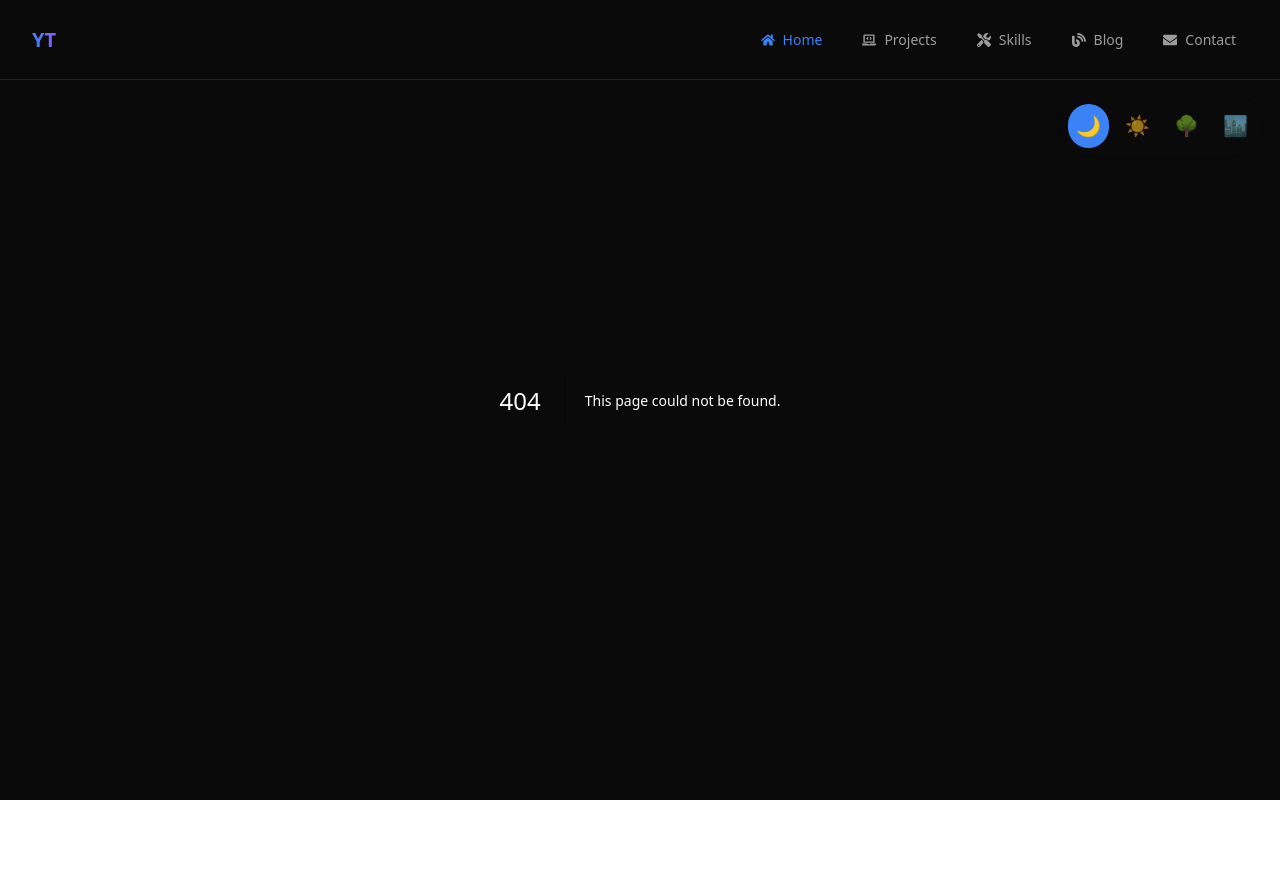
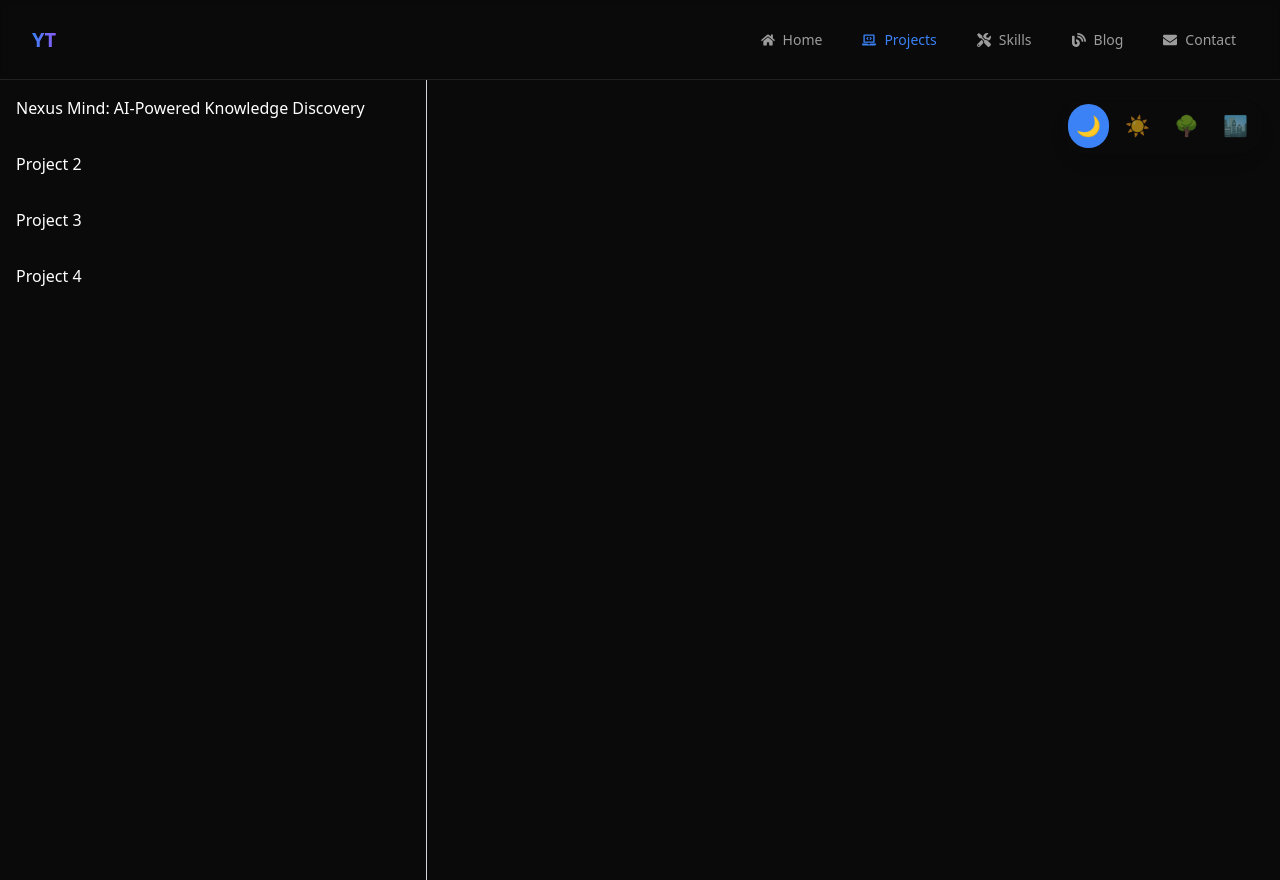
Before and after one commit to tiwaryash/portfolio, a Next.js app: page /projects in a window 1280 px wide. Before the commit this address had no page. Before the commit the page ends 800 px from the top, so only its background shows below. Built offline with nearby package versions, Linux system fonts and the light colour scheme.

Commit message:
project inital template addition

```diff
--- /dev/null
+++ b/src/app/projects/page.tsx
@@ -0,0 +1,36 @@
+'use client';
+
+import { useState } from 'react';
+
+const projects = [
+  { name: 'Nexus Mind: AI-Powered Knowledge Discovery', image: '/project_images/nexus.png' },
+  { name: 'Project 2', image: '/project_images/project2.png' },
+  { name: 'Project 3', image: '/project_images/project3.png' },
+  { name: 'Project 4', image: '/project_images/project4.png' },
+];
+
+export default function Projects() {
+  const [hoveredProject, setHoveredProject] = useState(null);
+
+  return (
+    <div className="flex min-h-screen mt-20"> {/* Added mt-20 to create space for the navbar */}
+      <div className="w-1/3 border-r border-gray-300">
+        {projects.map((project) => (
+          <div
+            key={project.name}
+            className="p-4 cursor-pointer hover:bg-gray-200 transition-transform transform hover:scale-105"
+            onMouseEnter={() => setHoveredProject(project.image)}
+            onMouseLeave={() => setHoveredProject(null)}
+          >
+            {project.name}
+          </div>
+        ))}
+      </div>
+      <div className="w-2/3 flex justify-center items-center">
+        {hoveredProject && (
+          <img src={hoveredProject} alt="Project Preview" className="max-w-full h-auto" />
+        )}
+      </div>
+    </div>
+  );
+}
--- a/src/components/Navigation.tsx
+++ b/src/components/Navigation.tsx
@@ -4,6 +4,7 @@
 import { motion } from 'framer-motion';
 import { useState, useEffect } from 'react';
 import Link from 'next/link';
+import { usePathname } from 'next/navigation'; // Updated import
 import { FaHome, FaLaptopCode, FaTools, FaBlog, FaEnvelope } from 'react-icons/fa'; // Importing icons
 
 const sections = [
@@ -16,11 +17,12 @@ const sections = [
 
 export function Navigation() {
   const [activeSection, setActiveSection] = useState('Home');
+  const pathname = usePathname(); // Get the current pathname
 
   useEffect(() => {
     const handleScroll = () => {
       const sections = document.querySelectorAll('section');
-      const scrollPosition = window.scrollY + 100;
+      const scrollPosition = window.scrollY + 100; // Adjust for navbar height
 
       sections.forEach((section) => {
         const sectionTop = section.offsetTop;
@@ -39,6 +41,14 @@ export function Navigation() {
     window.addEventListener('scroll', handleScroll);
     return () => window.removeEventListener('scroll', handleScroll);
   }, []);
+
+  useEffect(() => {
+    // Update active section based on the current route
+    const currentSection = sections.find(section => section.href === pathname);
+    if (currentSection) {
+      setActiveSection(currentSection.name);
+    }
+  }, [pathname]);
 
   return (
     <nav className="fixed top-0 left-0 right-0 z-40 bg-background/80 backdrop-blur-sm border-b border-text/10 h-20">
```
Also changed, not shown: public/project_images/nexus.png (added), 1 other file (tests, documents, lock files or other folders).
